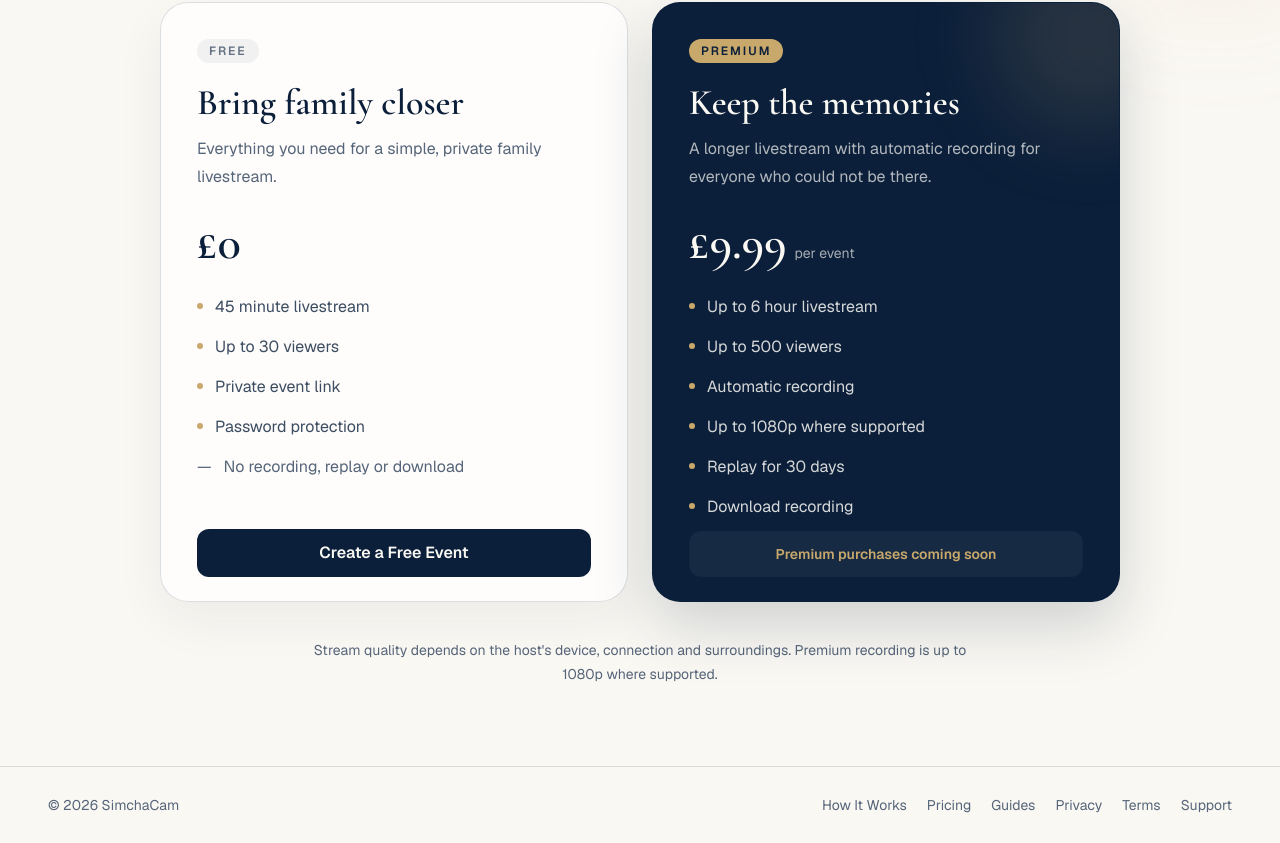
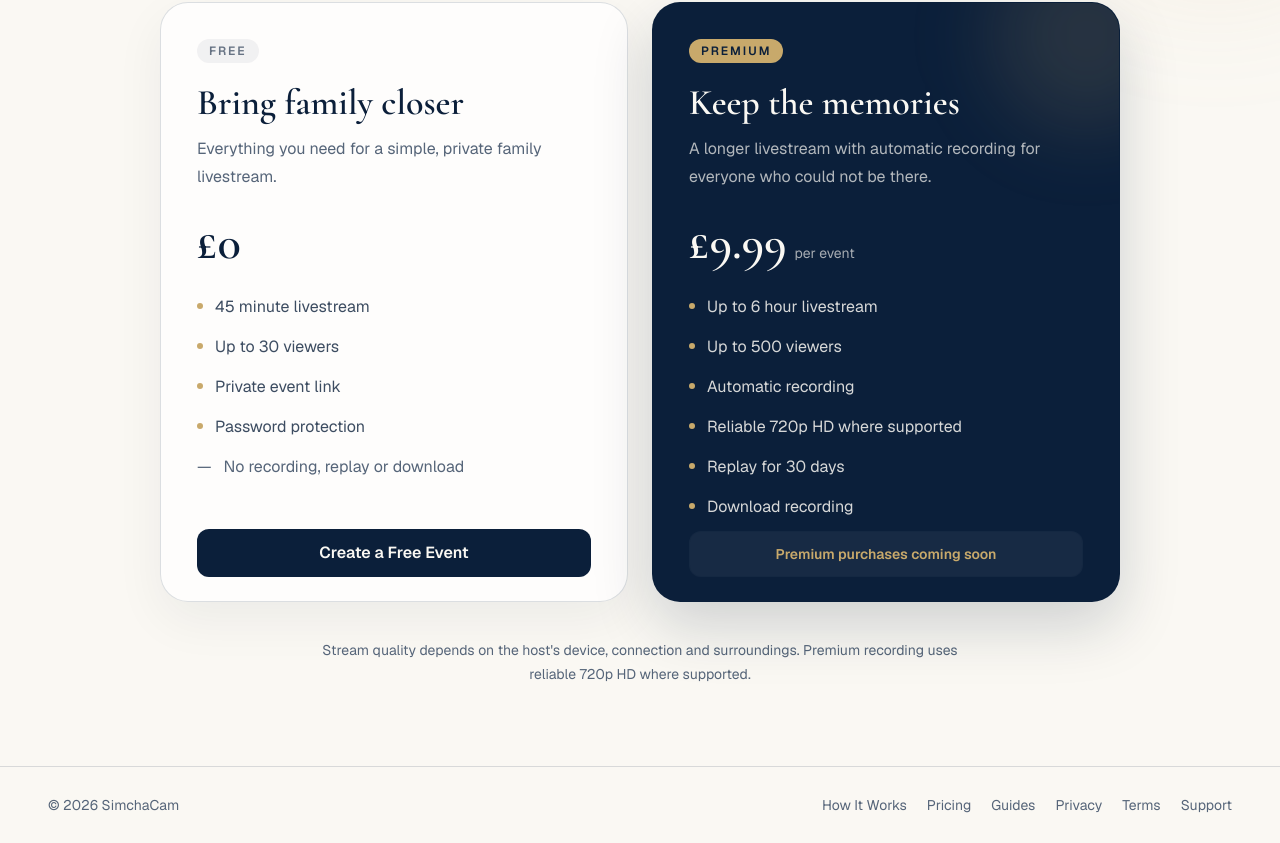
Before and after one commit to ElHighPriest/simchacam, a Next.js app: page /pricing in a window 1280 px wide. Shown: the part 487-1330 px from the top of the page. Built offline with nearby package versions, Linux system fonts and the light colour scheme.

Commit message:
Align recordings and quality copy with 720p

```diff
--- a/app/pricing/page.tsx
+++ b/app/pricing/page.tsx
@@ -23,7 +23,7 @@ const premiumFeatures = [
   "Up to 6 hour livestream",
   "Up to 500 viewers",
   "Automatic recording",
-  "Up to 1080p where supported",
+  "Reliable 720p HD where supported",
   "Replay for 30 days",
   "Download recording",
 ];
@@ -161,7 +161,8 @@ export default function PricingPage() {
 
           <p className="mx-auto mt-9 max-w-2xl text-center text-sm leading-6 text-muted-navy">
             Stream quality depends on the host&apos;s device, connection and
-            surroundings. Premium recording is up to 1080p where supported.
+            surroundings. Premium recording uses reliable 720p HD where
+            supported.
           </p>
         </div>
       </section>
--- a/lib/recordings.ts
+++ b/lib/recordings.ts
@@ -372,8 +372,8 @@ export async function startParticipantRecording(
     {
       encodingOptions:
         orientation === "portrait"
-          ? EncodingOptionsPreset.PORTRAIT_H264_1080P_30
-          : EncodingOptionsPreset.H264_1080P_30,
+          ? EncodingOptionsPreset.PORTRAIT_H264_720P_30
+          : EncodingOptionsPreset.H264_720P_30,
     }
   );
 
```
